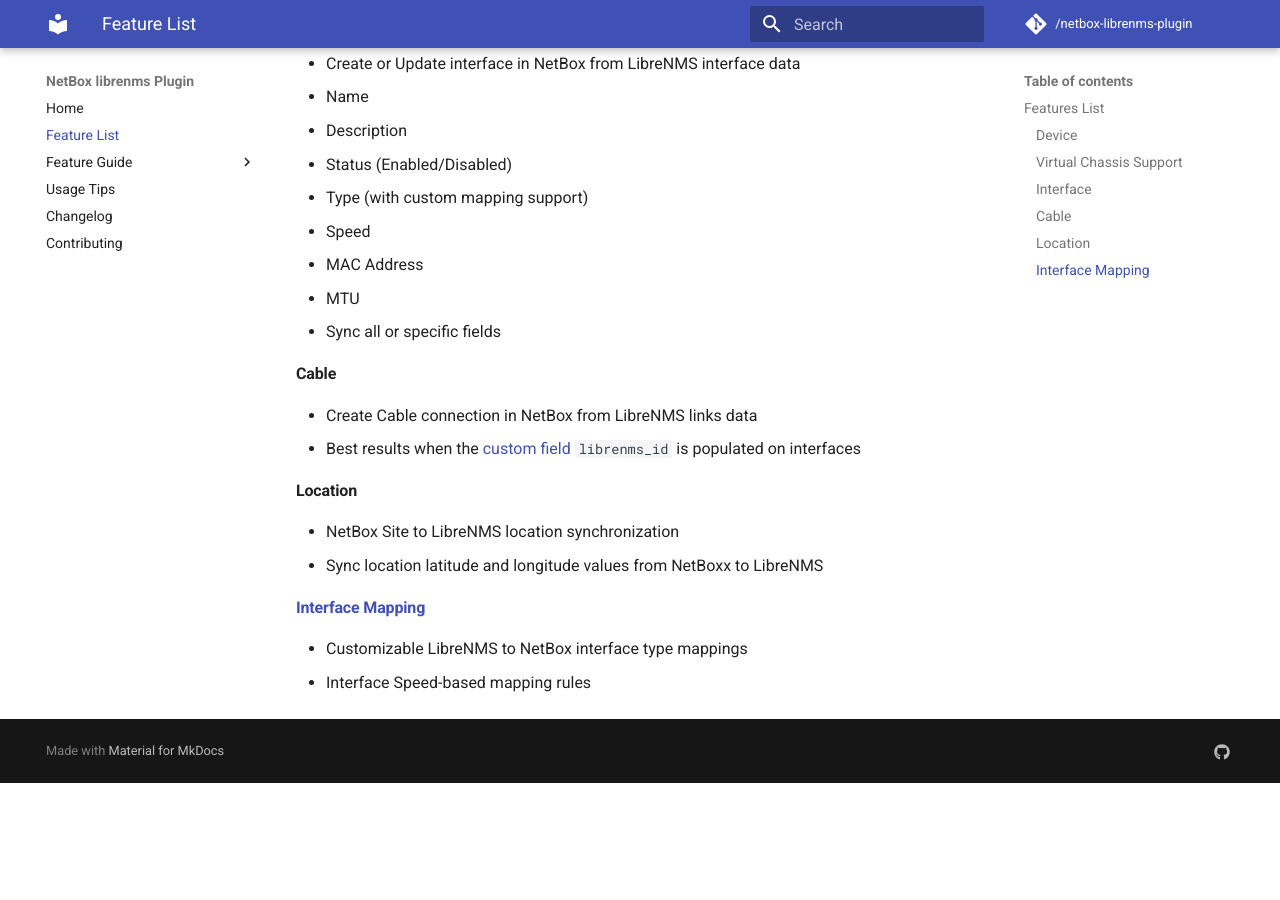
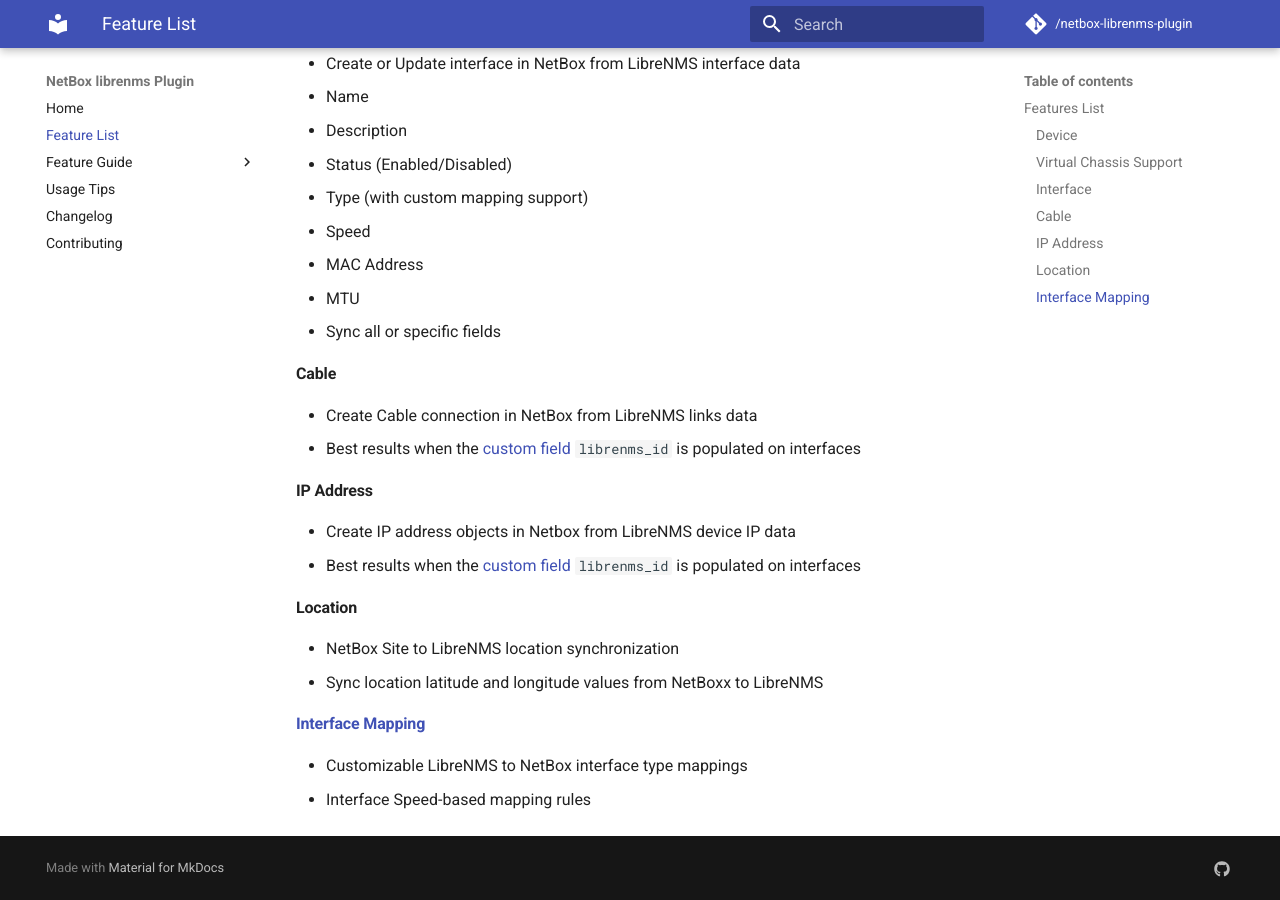
Before and after one commit to bonzo81/netbox-librenms-plugin, an MkDocs documentation site: the page built from docs/feature_list.md, in a window 1280 px wide and 900 px high, scrolled down 623 px. Built offline with MkDocs 1.6.1 and Material for MkDocs 9.7.7, drawn with Linux system fonts in a browser that asks for light colours; comment, search, counter and statistics services are not loaded; before the commit the page ends 1406 px from its top, so only the background shows below that.

Commit message:
GITBOOK-4: No subject

```diff
--- a/docs/feature_list.md
+++ b/docs/feature_list.md
@@ -32,6 +32,11 @@
 * Create Cable connection in NetBox from LibreNMS links data
 * Best results when the [custom field](usage_tips/custom_field.md) `librenms_id` is populated on interfaces
 
+### IP Address
+
+* Create IP address objects in Netbox from LibreNMS device IP data
+* Best results when the [custom field](usage_tips/custom_field.md) `librenms_id` is populated on interfaces
+
 ### Location
 
 * NetBox Site to LibreNMS location synchronization
```
